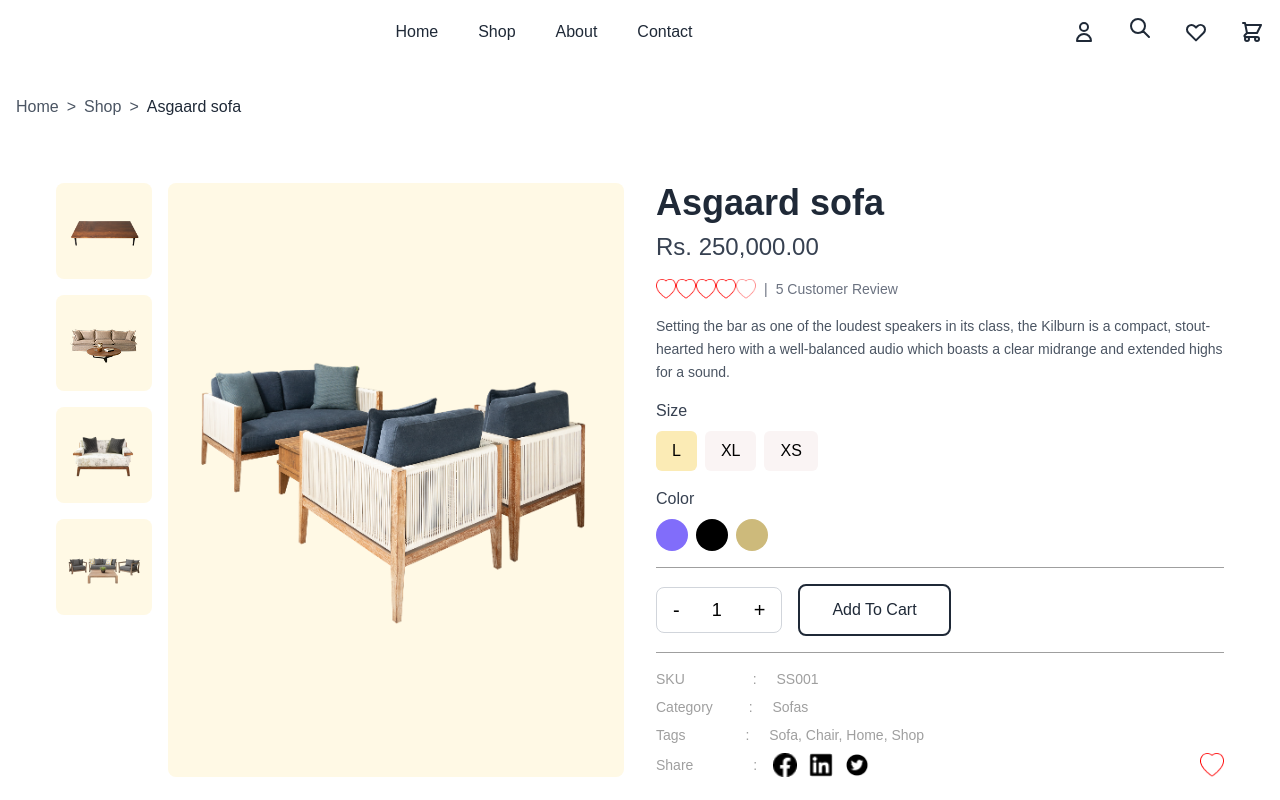
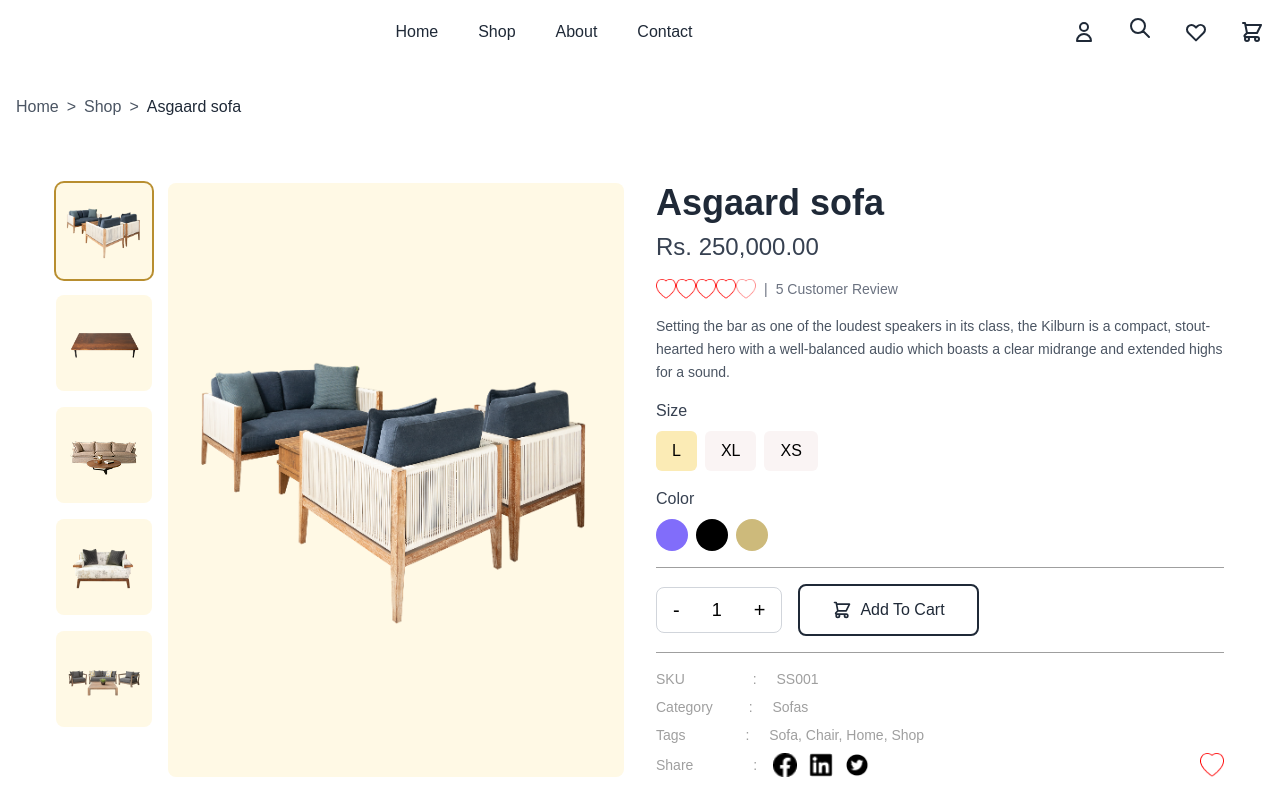
Before and after one commit to codewith-adnan/e-commerce, a React (Create React App) app: page /pages/singleproduct in a window 1280 px wide. Shown: the top 800 px of the page. Built offline with nearby package versions, Linux system fonts and the light colour scheme.

Commit message:
fixing price calculation issues  issuse

```diff
--- a/src/Pages/SingleProduct.tsx
+++ b/src/Pages/SingleProduct.tsx
@@ -2,6 +2,7 @@
 import React, { useState } from 'react';
 import { Link } from 'react-router-dom';
 import { useCart } from '../context/CartContext';
+import meubelLogo from '../assets/icons/m tag.svg';
 
 // --- Local Image Imports ---
 import mainProductImage from '../assets/images/Asgaard sofa 1.png';
@@ -27,17 +28,25 @@ import starIcon from '../assets/icons/Vector (1).png';
 
 // --- SingleProductImages Component ---
 const SingleProductImages: React.FC = () => {
+  const [selectedImage, setSelectedImage] = useState(mainProductImage);
+  const thumbnails = [mainProductImage, thumb1, thumb2, thumb3, thumb4];
+
   return (
     <div className="flex w-full md:w-1/2 p-4">
       <div className="flex flex-col space-y-4 pr-4">
-        {[thumb1, thumb2, thumb3, thumb4].map((thumb, index) => (
-          <div key={index} className="w-24 h-24 p-2 bg-[#FFF9E5] rounded-lg flex items-center justify-center cursor-pointer">
+        {thumbnails.map((thumb, index) => (
+          <div
+            key={index}
+            onClick={() => setSelectedImage(thumb)}
+            className={`w-24 h-24 p-2 bg-[#FFF9E5] rounded-lg flex items-center justify-center cursor-pointer transition-all duration-200 ${selectedImage === thumb ? 'ring-2 ring-[#B88E2F]' : 'hover:ring-2 hover:ring-gray-300'
+              }`}
+          >
             <img src={thumb} alt={`Thumbnail ${index + 1}`} className="max-w-full max-h-full object-contain" />
           </div>
         ))}
       </div>
       <div className="flex-grow bg-[#FFF9E5] rounded-lg flex items-center justify-center p-4">
-        <img src={mainProductImage} alt="Asgaard Sofa Main" className="max-w-full max-h-full object-contain" />
+        <img src={selectedImage} alt="Asgaard Sofa Main" className="max-w-full max-h-full object-contain" />
       </div>
     </div>
   );
@@ -50,14 +59,20 @@ const SingleProductDetails: React.FC = () => {
 
   const handleAddToCart = () => {
     addToCart({
-      id: '14', // Fixed ID for demo
+      id: '14',
       name: 'Asgaard sofa',
       price: 250000,
       image: mainProductImage,
       quantity: quantity,
     });
-    // Optional: Show a toast or notification
-    alert('Item added to cart!');
+
+    // Show toast notification
+    window.dispatchEvent(new CustomEvent('show-toast', {
+      detail: {
+        message: 'Item added to cart',
+        image: meubelLogo
+      }
+    }));
   };
 
   return (
@@ -108,8 +123,11 @@ const SingleProductDetails: React.FC = () => {
         </div>
         <button
           onClick={handleAddToCart}
-          className="px-8 py-3 bg-white text-gray-800 border-2 border-gray-800 rounded-lg hover:bg-gray-800 hover:text-white font-medium"
+          className="px-8 py-3 bg-white text-gray-800 border-2 border-gray-800 rounded-lg hover:bg-gray-800 hover:text-white font-medium flex items-center gap-2"
         >
+          <svg xmlns="http://www.w3.org/2000/svg" className="h-5 w-5" fill="none" viewBox="0 0 24 24" stroke="currentColor">
+            <path strokeLinecap="round" strokeLinejoin="round" strokeWidth={2} d="M3 3h2l.4 2M7 13h10l4-8H5.4M7 13L5.4 5M7 13l-2.293 2.293c-.63.63-.184 1.707.707 1.707H17m0 0a2 2 0 100 4 2 2 0 000-4zm-8 2a2 2 0 11-4 0 2 2 0 014 0z" />
+          </svg>
           Add To Cart
         </button>
       </div>
```
